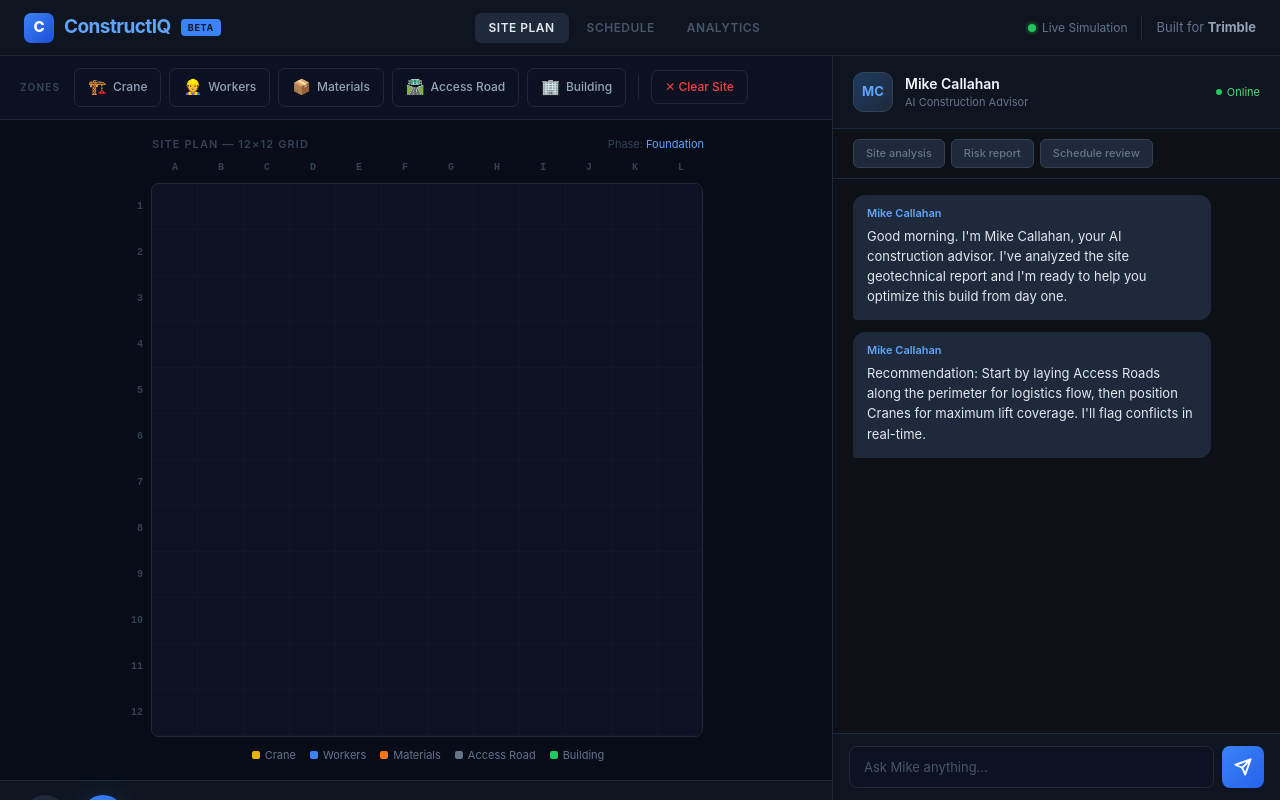
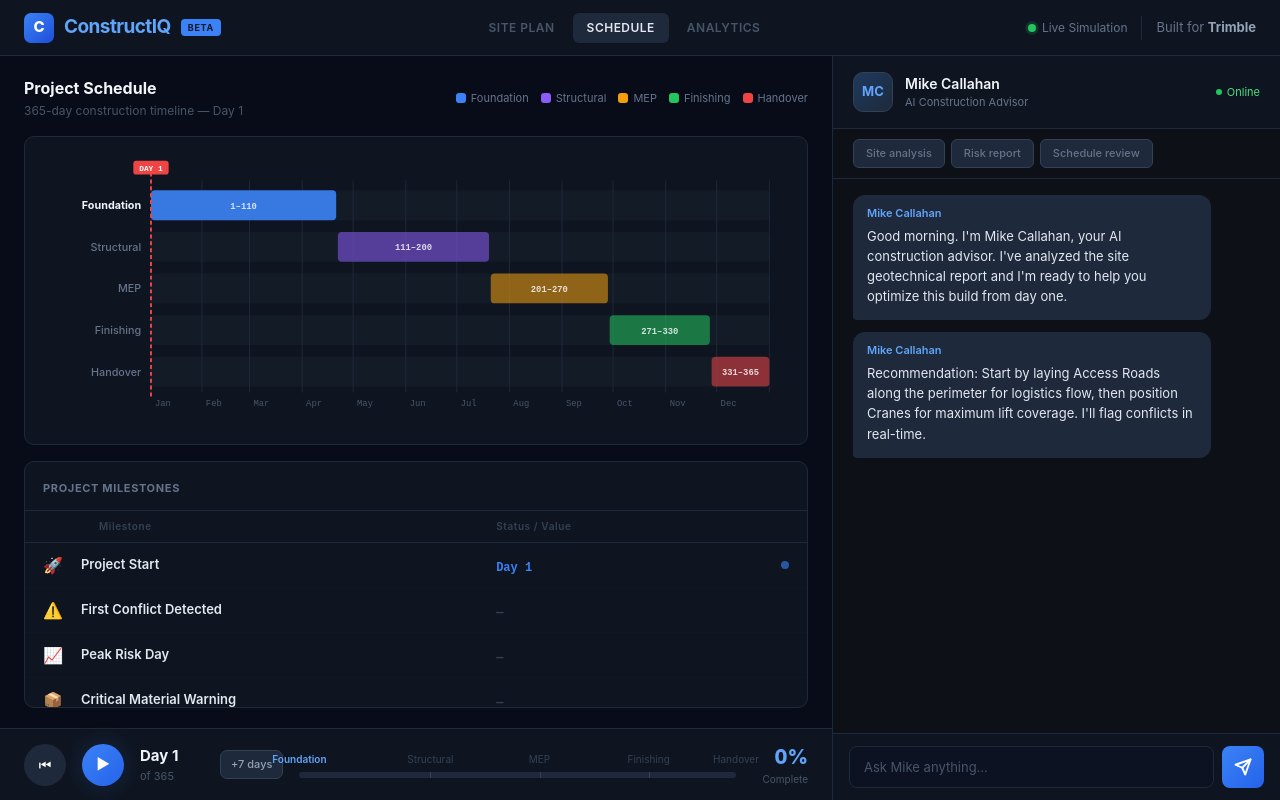
Before and after one commit to seanxchung/constructiq, a Next.js app in the folder frontend/: page / in a window 1280 px wide. Both pictures are taken after a click on the button "SCHEDULE". Built offline with nearby package versions, Linux system fonts and the light colour scheme.

Commit message:
schedule section working

```diff
--- a/frontend/app/page.js
+++ b/frontend/app/page.js
@@ -22,6 +22,14 @@ const PHASES = [
   { label: "MEP", pct: 55 },
   { label: "Finishing", pct: 80 },
   { label: "Handover", pct: 100 },
+];
+
+const GANTT_PHASES = [
+  { label: "Foundation", start: 1, end: 110, color: "#3b82f6" },
+  { label: "Structural", start: 111, end: 200, color: "#8b5cf6" },
+  { label: "MEP", start: 201, end: 270, color: "#f59e0b" },
+  { label: "Finishing", start: 271, end: 330, color: "#22c55e" },
+  { label: "Handover", start: 331, end: 365, color: "#ef4444" },
 ];
 
 const INITIAL_MESSAGES = [
@@ -62,6 +70,7 @@ export default function Home() {
   const [analytics, setAnalytics] = useState([]);
   const scrollRef = useRef(null);
   const simulatingRef = useRef(false);
+  const skipInProgressRef = useRef(false);
 
   useEffect(() => {
     scrollRef.current?.scrollIntoView({ behavior: "smooth" });
@@ -83,7 +92,7 @@ export default function Home() {
 
   useEffect(() => {
     if (!isPlaying || day <= 1) return;
-    if (simulatingRef.current) return;
+    if (simulatingRef.current || skipInProgressRef.current) return;
     simulatingRef.current = true;
 
     fetch(`${API_BASE}/api/simulate`, {
@@ -102,7 +111,8 @@ export default function Home() {
             costImpact: (data.conflicts || []).reduce((s, c) => s + (c.cost_impact || 0), 0),
           }]);
         }
-        if (data?.conflicts?.length > 0 && data.ai_analysis) {
+        const hasHigh = (data?.conflicts || []).some((c) => c.severity === "HIGH");
+        if (hasHigh && data.ai_analysis) {
           setMessages((m) => [...m, { role: "ai", text: data.ai_analysis }]);
         }
       })
@@ -160,6 +170,7 @@ export default function Home() {
 
   const skipDays = (n) => {
     const target = Math.min(day + n, TOTAL_DAYS);
+    skipInProgressRef.current = true;
     setDay(target);
     fetch(`${API_BASE}/api/simulate`, {
       method: "POST",
@@ -181,7 +192,8 @@ export default function Home() {
           setMessages((m) => [...m, { role: "ai", text: data.ai_analysis }]);
         }
       })
-      .catch(() => {});
+      .catch(() => {})
+      .finally(() => { skipInProgressRef.current = false; });
   };
 
   const clearSite = () => {
@@ -216,7 +228,7 @@ export default function Home() {
         </div>
         <div style={S.navCenter}>
           <NavTab label="SITE PLAN" active={activeTab === "site"} onClick={() => setActiveTab("site")} />
-          <NavTab label="SCHEDULE" />
+          <NavTab label="SCHEDULE" active={activeTab === "schedule"} onClick={() => setActiveTab("schedule")} />
           <NavTab label="ANALYTICS" active={activeTab === "analytics"} onClick={() => setActiveTab("analytics")} />
         </div>
         <div style={S.navRight}>
@@ -386,6 +398,8 @@ export default function Home() {
             </div>
           </div>
           </>
+          ) : activeTab === "schedule" ? (
+            <ScheduleView analytics={analytics} day={day} currentPhase={currentPhase} />
           ) : (
             <AnalyticsDashboard analytics={analytics} />
           )}
@@ -786,6 +800,264 @@ function AnalyticsDashboard({ analytics }) {
   );
 }
 
+/* ───────────────────── schedule view ───────────────────── */
+
+function ScheduleView({ analytics, day, currentPhase }) {
+  const W = 760, H = 280;
+  const P = { t: 32, r: 20, b: 36, l: 110 };
+  const iW = W - P.l - P.r;
+  const iH = H - P.t - P.b;
+  const barH = iH / GANTT_PHASES.length;
+  const barPad = 6;
+
+  const dayToX = (d) => P.l + ((d - 1) / (TOTAL_DAYS - 1)) * iW;
+  const todayX = dayToX(day);
+
+  const conflictDays = analytics
+    .filter((a) => a.conflictCount > 0)
+    .map((a) => a.day);
+
+  const firstConflict = analytics.find((a) => a.conflictCount > 0);
+  const peakRiskEntry = analytics.length > 0
+    ? analytics.reduce((best, a) => (a.costImpact > (best?.costImpact || 0) ? a : best), analytics[0])
+    : null;
+  const critMaterial = analytics.find((a) =>
+    (a.materials || []).some((m) => m.pct < 20)
+  );
+
+  const milestones = [
+    { label: "Project Start", value: "Day 1", icon: "🚀", color: "#3b82f6" },
+    {
+      label: "First Conflict Detected",
+      value: firstConflict ? `Day ${firstConflict.day}` : "—",
+      icon: "⚠️",
+      color: "#f59e0b",
+    },
+    {
+      label: "Peak Risk Day",
+      value: peakRiskEntry && peakRiskEntry.costImpact > 0 ? `Day ${peakRiskEntry.day}` : "—",
+      icon: "📈",
+      color: "#ef4444",
+    },
+    {
+      label: "Critical Material Warning",
+      value: critMaterial ? `Day ${critMaterial.day}` : "—",
+      icon: "📦",
+      color: "#f97316",
+    },
+    {
+      label: "Current Phase",
+      value: currentPhase,
+      icon: "🏗️",
+      color: "#60a5fa",
+    },
+  ];
+
+  const monthTicks = [1, 31, 59, 90, 120, 151, 181, 212, 243, 273, 304, 334, 365];
+  const monthLabels = ["Jan", "Feb", "Mar", "Apr", "May", "Jun", "Jul", "Aug", "Sep", "Oct", "Nov", "Dec", ""];
+
+  return (
+    <div style={{ flex: 1, overflow: "auto", background: "#080c18", padding: "20px 24px", display: "flex", flexDirection: "column", gap: 16 }}>
+      {/* Header */}
+      <div style={{ display: "flex", alignItems: "center", justifyContent: "space-between" }}>
+        <div>
+          <div style={{ fontSize: 16, fontWeight: 700, color: "#f1f5f9", marginBottom: 2 }}>Project Schedule</div>
+          <div style={{ fontSize: 12, color: "#475569" }}>365-day construction timeline — Day {day}</div>
+        </div>
+        <div style={{ display: "flex", gap: 12 }}>
+          {GANTT_PHASES.map((p) => (
+            <div key={p.label} style={{ display: "flex", alignItems: "center", gap: 5 }}>
+              <div style={{ width: 10, height: 10, borderRadius: 3, background: p.color }} />
+              <span style={{ fontSize: 11, color: "#64748b" }}>{p.label}</span>
+            </div>
+          ))}
+        </div>
+      </div>
+
+      {/* Gantt Chart */}
+      <div style={{ background: "#0f1520", borderRadius: 10, border: "1px solid #1e293b", padding: "16px 18px" }}>
+        <svg viewBox={`0 0 ${W} ${H}`} width="100%" style={{ display: "block" }}>
+          {/* Month gridlines + labels */}
+          {monthTicks.map((d, i) => {
+            const x = dayToX(d);
+            return (
+              <g key={d}>
+                <line x1={x} y1={P.t - 4} x2={x} y2={P.t + iH} stroke="#1e293b" strokeWidth="1" />
+                {monthLabels[i] && (
+                  <text x={x + 4} y={P.t + iH + 14} fill="#475569" fontSize="9" fontFamily="monospace">{monthLabels[i]}</text>
+                )}
+              </g>
+            );
+          })}
+
+          {/* Phase bars */}
+          {GANTT_PHASES.map((phase, i) => {
+            const x1 = dayToX(phase.start);
+            const x2 = dayToX(phase.end);
+            const y = P.t + i * barH + barPad;
+            const h = barH - barPad * 2;
+            const isActive = day >= phase.start && day <= phase.end;
+            const isPast = day > phase.end;
+
+            return (
+              <g key={phase.label}>
+                {/* Phase label */}
+                <text
+                  x={P.l - 10}
+                  y={y + h / 2 + 4}
+                  fill={isActive ? "#f1f5f9" : "#64748b"}
+                  fontSize="11"
+                  fontWeight={isActive ? "700" : "500"}
+                  textAnchor="end"
+                  fontFamily="inherit"
+                >
+                  {phase.label}
+                </text>
+
+                {/* Background track */}
+                <rect x={P.l} y={y} width={iW} height={h} rx={4} fill="#1e293b" opacity="0.3" />
+
+                {/* Phase bar */}
+                <rect
+                  x={x1}
+                  y={y}
+                  width={x2 - x1}
+                  height={h}
+                  rx={4}
+                  fill={phase.color}
+                  opacity={isPast ? 0.4 : isActive ? 0.9 : 0.55}
+                />
+
+                {/* Progress fill within active phase */}
+                {isActive && (
+                  <rect
+                    x={x1}
+                    y={y}
+                    width={Math.max(0, todayX - x1)}
+                    height={h}
+                    rx={4}
+                    fill={phase.color}
+                    opacity={1}
+                  />
+                )}
+
+                {/* Day range label */}
+                <text
+                  x={x1 + (x2 - x1) / 2}
+                  y={y + h / 2 + 3.5}
+                  fill="#fff"
+                  fontSize="9"
+                  fontWeight="600"
+                  textAnchor="middle"
+                  fontFamily="monospace"
+                  opacity={0.8}
+                >
+                  {phase.start}–{phase.end}
+                </text>
+              </g>
+            );
+          })}
+
+          {/* Conflict markers */}
+          {conflictDays.map((cd, i) => {
+            const cx = dayToX(cd);
+            const phaseIdx = GANTT_PHASES.findIndex((p) => cd >= p.start && cd <= p.end);
+            if (phaseIdx < 0) return null;
+            const cy = P.t + phaseIdx * barH + barPad - 5;
+            return (
+              <circle
+                key={`c-${i}`}
+                cx={cx}
+                cy={cy}
+                r={3.5}
+                fill="#ef4444"
+                stroke="#080c18"
+                strokeWidth="1.5"
+              />
+            );
+          })}
+
+          {/* Today line */}
+          <line
+            x1={todayX}
+            y1={P.t - 12}
+            x2={todayX}
+            y2={P.t + iH + 4}
+            stroke="#ef4444"
+            strokeWidth="2"
+            strokeDasharray="4 3"
+          />
+          <rect x={todayX - 18} y={P.t - 24} width={36} height={14} rx={3} fill="#ef4444" />
+          <text
+            x={todayX}
+            y={P.t - 14}
+            fill="#fff"
+            fontSize="8"
+            fontWeight="700"
+            textAnchor="middle"
+            fontFamily="monospace"
+          >
+            DAY {day}
+          </text>
+        </svg>
+      </div>
+
+      {/* Milestone Table */}
+      <div style={{ background: "#0f1520", borderRadius: 10, border: "1px solid #1e293b", overflow: "hidden" }}>
+        <div style={{ padding: "12px 18px", borderBottom: "1px solid #1e293b" }}>
+          <span style={{ fontSize: 11, fontWeight: 700, color: "#64748b", letterSpacing: "0.06em" }}>PROJECT MILESTONES</span>
+        </div>
+        <table style={{ width: "100%", borderCollapse: "collapse" }}>
+          <thead>
+            <tr>
+              {["", "Milestone", "Status / Value", ""].map((h, i) => (
+                <th
+                  key={i}
+                  style={{
+                    padding: "8px 18px",
+                    textAlign: "left",
+                    fontSize: 10,
+                    fontWeight: 600,
+                    color: "#334155",
+                    borderBottom: "1px solid #1e293b",
+                    letterSpacing: "0.06em",
+                  }}
+                >
+                  {h}
+                </th>
+              ))}
+            </tr>
+          </thead>
+          <tbody>
+            {milestones.map((m, i) => (
+              <tr key={i} style={{ borderBottom: i < milestones.length - 1 ? "1px solid #1e293b20" : "none" }}>
+                <td style={{ padding: "10px 18px", fontSize: 16, width: 44 }}>{m.icon}</td>
+                <td style={{ padding: "10px 0", fontSize: 13, fontWeight: 600, color: "#e2e8f0" }}>{m.label}</td>
+                <td style={{ padding: "10px 18px" }}>
+                  <span style={{
+                    fontSize: 12,
+                    fontWeight: 700,
+                    color: m.value === "—" ? "#334155" : m.color,
+                    fontVariantNumeric: "tabular-nums",
+                    fontFamily: "monospace",
+                  }}>
+                    {m.value}
+                  </span>
+                </td>
+                <td style={{ padding: "10px 18px", width: 24 }}>
+                  {m.value !== "—" && (
+                    <div style={{ width: 8, height: 8, borderRadius: "50%", background: m.color, opacity: 0.6 }} />
+                  )}
+                </td>
+              </tr>
+            ))}
+          </tbody>
+        </table>
+      </div>
+    </div>
+  );
+}
+
 /* ───────────────────── styles ───────────────────── */
 
 const S = {
```
